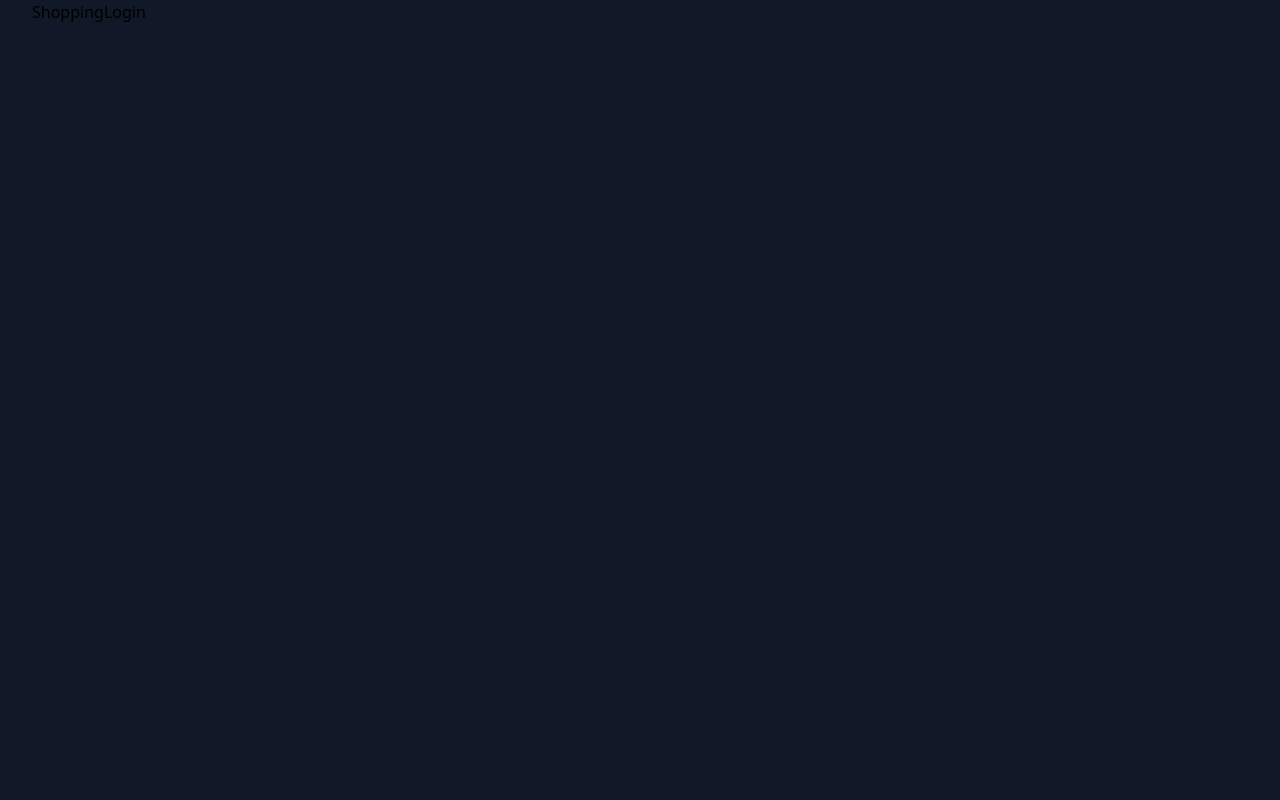
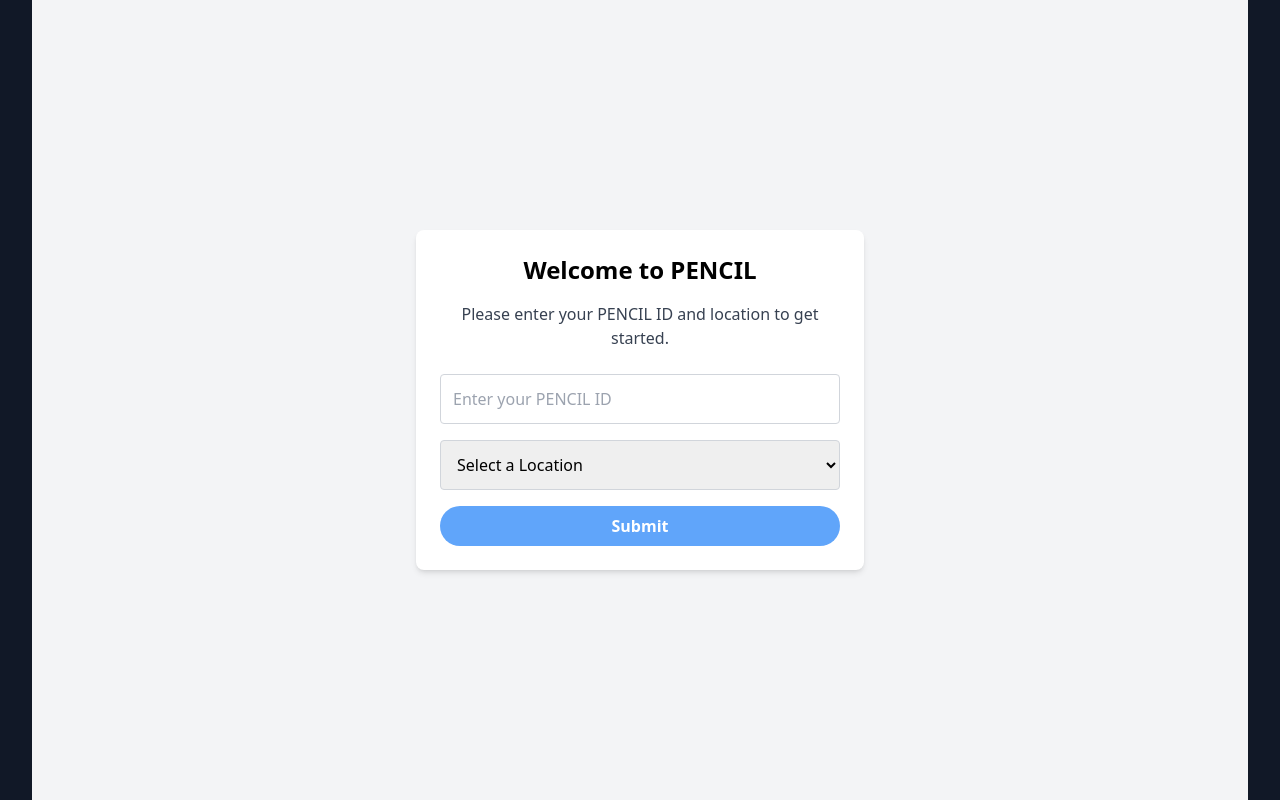
Before and after one commit to Pencil-For-Schools/pencil-tech-ui, a Next.js app: page /login in a window 1280 px wide. Built offline with nearby package versions, Linux system fonts and the light colour scheme.

Commit message:
finished flow and added login page

```diff
--- a/src/app/(shopping)/cart/page.js
+++ b/src/app/(shopping)/cart/page.js
@@ -1,39 +1,58 @@
 "use client";
 
-import { useState, useEffect } from "react";
+import { useState, useEffect, useMemo } from "react";
 import { useRouter } from "next/navigation";
 
 export default function Cart() {
   const [cart, setCart] = useState({});
   const [totalImpact, setTotalImpact] = useState(0);
+  const [loading, setLoading] = useState(true);
   const router = useRouter();
+
+  useEffect(() => {
+    const canShop = localStorage.getItem("canshop") === "true";
+
+    if (!canShop) {
+      router.push("/login");
+    } else {
+      setLoading(false);
+    }
+  }, [router]);
 
   useEffect(() => {
     const savedCart = JSON.parse(localStorage.getItem("cart")) || {};
     setCart(savedCart);
+  }, []);
 
-    // Calculate total impact only if the cart is not empty
-    if (Object.keys(savedCart).length > 0) {
-      const impact = Object.values(savedCart).reduce(
+  const impact = useMemo(() => {
+    if (Object.keys(cart).length > 0) {
+      return Object.values(cart).reduce(
         (acc, item) => acc + item.qty * item.value,
         0
       );
-      setTotalImpact(impact.toFixed(2));
     }
-  }, []);
+    return 0;
+  }, [cart]);
 
   const handleBack = () => {
     router.push("/shop");
   };
 
   const handleSubmit = () => {
-    console.log("Order submitted:", cart);
     localStorage.removeItem("cart");
     sessionStorage.setItem("showThankYou", "true");
     router.push("/thank-you");
   };
 
   const isEmpty = Object.keys(cart).length === 0;
+
+  if (loading) {
+    return (
+      <div className="flex items-center justify-center min-h-screen bg-gray-100">
+        <div className="loader border-t-4 border-blue-500 border-solid rounded-full w-12 h-12 animate-spin"></div>
+      </div>
+    );
+  }
 
   return (
     <div className="min-h-screen bg-gray-100 p-4 pb-20">
@@ -76,16 +95,15 @@ export default function Cart() {
                 ))}
               </tbody>
             </table>
-            {totalImpact > 0 && (
+            {impact > 0 && (
               <div className="text-lg font-bold text-green-600">
-                Total Impact: ${totalImpact}
+                Total Impact: ${impact.toFixed(2)}
               </div>
             )}
           </>
         )}
       </div>
 
-      {/* Fixed Claim Supplies Button */}
       {!isEmpty && (
         <button
           onClick={handleSubmit}
--- a/src/app/(shopping)/login/page.js
+++ b/src/app/(shopping)/login/page.js
@@ -1,7 +1,56 @@
-import React from 'react'
+"use client";
 
-export default function ShoppingLogin() {
+import { useState } from "react";
+import { useRouter } from "next/navigation";
+
+export default function LoginPage() {
+  const [pencilId, setPencilId] = useState("");
+  const [location, setLocation] = useState("");
+  const router = useRouter();
+
+  const handleSubmit = (e) => {
+    e.preventDefault();
+    // Add canshop true to local storage
+    localStorage.setItem("canshop", "true");
+    // Navigate to the shop page
+    router.push("/shop");
+  };
+
   return (
-    <div>ShoppingLogin</div>
-  )
+    <div className="flex flex-col items-center justify-center min-h-screen bg-gray-100 p-4">
+      <div className="bg-white p-6 rounded-lg shadow-md w-full max-w-md">
+        <h1 className="text-2xl font-bold text-center mb-4">Welcome to PENCIL</h1>
+        <p className="text-center text-gray-700 mb-6">
+          Please enter your PENCIL ID and location to get started.
+        </p>
+        <form onSubmit={handleSubmit} className="space-y-4">
+          <input
+            type="text"
+            placeholder="Enter your PENCIL ID"
+            value={pencilId}
+            onChange={(e) => setPencilId(e.target.value)}
+            className="w-full p-3 border border-gray-300 rounded focus:outline-none focus:ring-2 focus:ring-blue-500"
+            required
+          />
+          <select
+            value={location}
+            onChange={(e) => setLocation(e.target.value)}
+            className="w-full p-3 border border-gray-300 rounded focus:outline-none focus:ring-2 focus:ring-blue-500"
+            required
+          >
+            <option value="">Select a Location</option>
+            <option value="location1">Location 1</option>
+            <option value="location2">Location 2</option>
+            {/* Add more options as needed */}
+          </select>
+          <button
+            type="submit"
+            className="w-full bg-blue-400 text-white py-2 rounded-full font-semibold hover:bg-blue-500 transition duration-200"
+          >
+            Submit
+          </button>
+        </form>
+      </div>
+    </div>
+  );
 }
--- a/src/app/(shopping)/thank-you/page.js
+++ b/src/app/(shopping)/thank-you/page.js
@@ -13,7 +13,18 @@ export default function ThankYouPage() {
     if (showThankYou !== "true") {
       router.push("/login");
     } else {
-      setLoading(false); // Stop loading once the check is done
+      // Remove canshop property from local storage
+      localStorage.removeItem("canshop");
+      setLoading(false);
+
+      // Set a timeout to redirect after 20 seconds
+      const timer = setTimeout(() => {
+        sessionStorage.removeItem("showThankYou");
+        router.push("/login");
+      }, 20000);
+
+      // Cleanup the timer on component unmount
+      return () => clearTimeout(timer);
     }
   }, [router]);
 
--- a/src/components/inventory/InventoryList.js
+++ b/src/components/inventory/InventoryList.js
@@ -1,12 +1,27 @@
 "use client";
 
-import { useState, useMemo, useCallback } from "react";
+import { useState, useMemo, useCallback, useEffect } from "react";
 import InventoryListItem from "@/components/inventory/InventoryListItem";
 import { useRouter } from "next/navigation";
 
 export default function InventoryList({ items }) {
   const [searchTerm, setSearchTerm] = useState("");
+  const [loading, setLoading] = useState(true);
   const router = useRouter();
+
+  useEffect(() => {
+    const checkCanShop = () => {
+      const canShop = localStorage.getItem("canshop") === "true";
+
+      if (!canShop) {
+        router.push("/login"); // Redirect to login or another appropriate page
+      } else {
+        setLoading(false); // Stop loading when access is granted
+      }
+    };
+
+    checkCanShop();
+  }, [router]);
 
   // Debounce without external libraries
   const handleSearch = useCallback(() => {
@@ -26,6 +41,15 @@ export default function InventoryList({ items }) {
   const handleReviewOrder = () => {
     router.push("/cart");
   };
+
+  if (loading) {
+    // Loader while checking access permission
+    return (
+      <div className="flex items-center justify-center min-h-screen bg-gray-100">
+        <div className="loader border-t-4 border-blue-500 border-solid rounded-full w-12 h-12 animate-spin"></div>
+      </div>
+    );
+  }
 
   return (
     <div className="relative bg-white min-h-screen">
```
